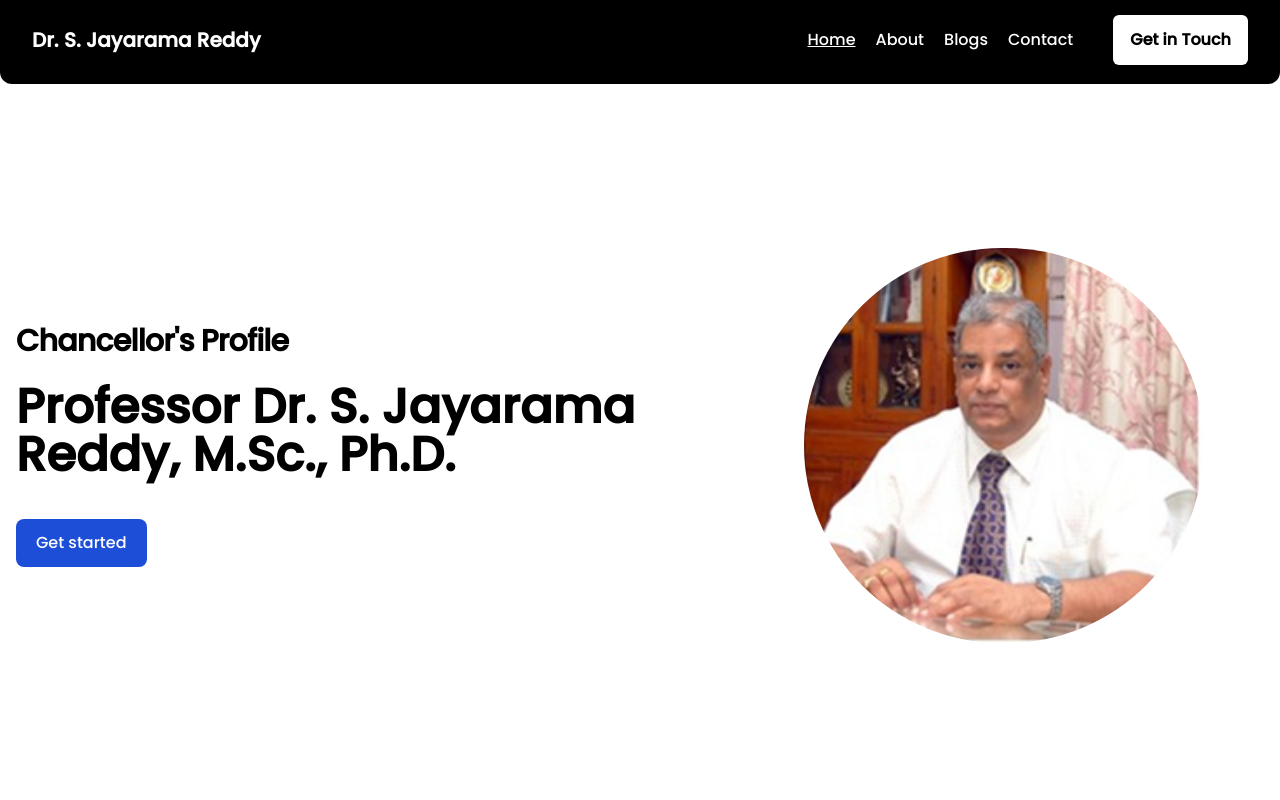
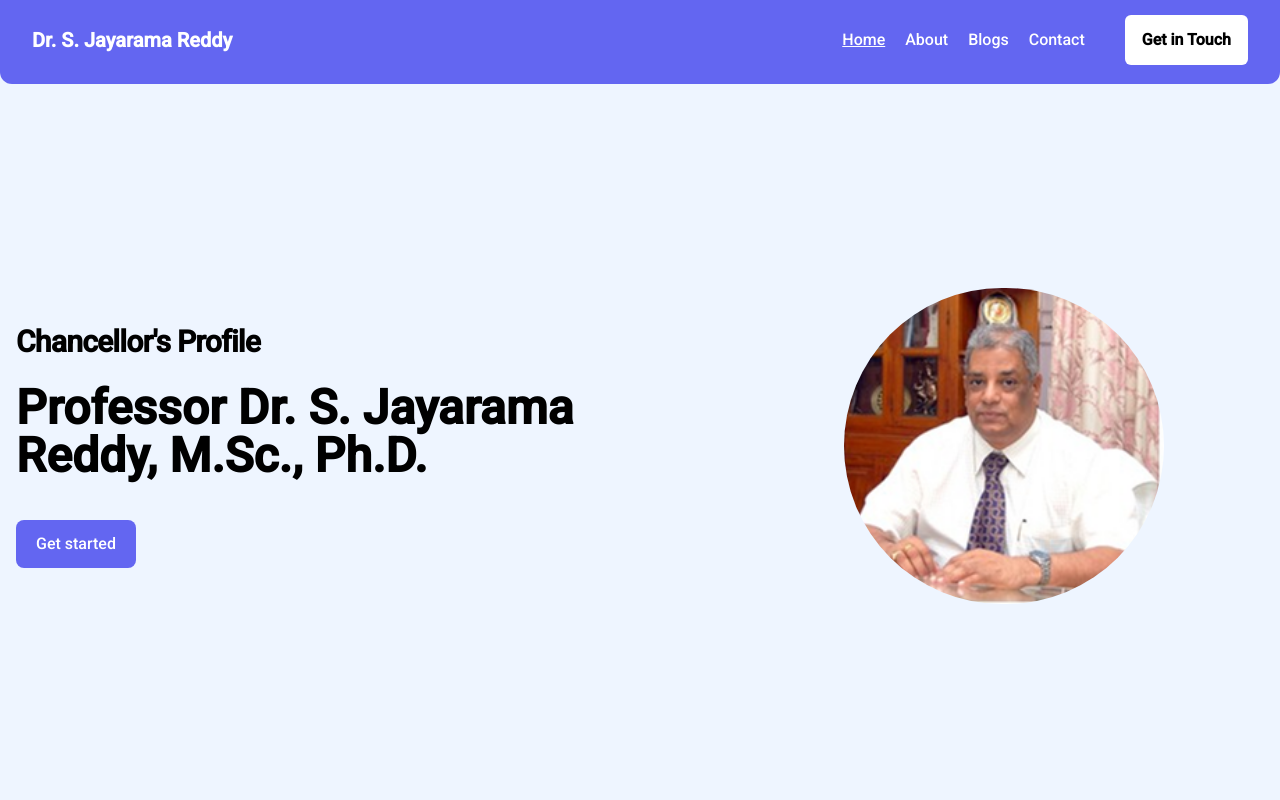
Before and after one commit to balaji-sivasakthi/professor-blog, a Next.js app in the folder front-end/: page / in a window 1280 px wide. Shown: the top 800 px of the page. Built offline with nearby package versions, Linux system fonts and the light colour scheme.

Commit message:
update styles in Footer, Card, Layout, Hero, and NavBar components

```diff
--- a/front-end/src/app/about/page.tsx
+++ b/front-end/src/app/about/page.tsx
@@ -8,8 +8,8 @@ function About() {
         "Jayapadma Nivas, 12-13-853/22, Street No. 13, Nagarjuna Nagar, Tarnaka, Hyderabad -500 017, India.",
         "Mob: 9949027118,7989290324",
         "E-mail: profsjr@gmail.com , chancellor.sjr@gmail.com",
-        "Date of Birth : 1st July 1945"
-      ]
+        "Date of Birth : 1st July 1945",
+      ],
     },
     {
       title: "Position held",
@@ -18,8 +18,8 @@ function About() {
         "Founder Vice-Chancellor (in-Charge), Yogi Vemana University, Kadapa",
         "Vice-Chancellor (in-Charge), Dravidian University, Kuppam",
         "Vice-Chancellor (in-Charge), Sri Krishnadevaraya University, Anantapur",
-        "Member, Andhra Pradesh Pollution Control Appellate Authority"
-      ]
+        "Member, Andhra Pradesh Pollution Control Appellate Authority",
+      ],
     },
     {
       title: "Visiting Professor",
@@ -27,8 +27,8 @@ function About() {
         "Universities of Tokyo, Japan",
         "Universities of Humboldt University-Berlin, Germany",
         "Universities of Kanazawa, Japan",
-        "Senior Professor (C4), University of Greifswald, Germany"
-      ]
+        "Senior Professor (C4), University of Greifswald, Germany",
+      ],
     },
     {
       title: "Member, Executive Council",
@@ -42,8 +42,8 @@ function About() {
         "Professor of Chemistry, Sri Venkateswara University, Tirupati",
         "Dean, Faculty of Sciences, Sri Venkateswara University, Tirupati",
         "Dean, School of Mathematics and Physical Sciences, Sri Venkateswara University",
-        "Member, Board of Governers, A P Residential Educational Institutions Society"
-      ]
+        "Member, Board of Governers, A P Residential Educational Institutions Society",
+      ],
     },
     {
       title: "Head",
@@ -51,8 +51,8 @@ function About() {
         "Department of Chemistry, Sri Venkateswara University",
         "Department of Environmental Chemistry, S.V.U. College of Engineering Tirupati",
         "Scientific Officier, Twente University of Technology, Netherlands",
-        "President, Sri Venkateswara University Teachers Association"
-      ]
+        "President, Sri Venkateswara University Teachers Association",
+      ],
     },
     {
       title: "Honors and Awards",
@@ -64,7 +64,7 @@ function About() {
         "Executive Council Member, Indian Council of Chemists",
         "Founder President, Society for Environmental Chemists",
         "Sectional President, Environmental and Analytical Chemistry, IXth Annual conference of the Indian Council of Chemists",
-      ]
+      ],
     },
     {
       title: "Fellows",
@@ -74,22 +74,22 @@ function About() {
         "Andhra Pradesh/Telengana Akademi of Sciences",
         "ACTIM, France",
         "DAAD, Germany",
-        "Electrchemical Society of India"
-      ]
+        "Electrchemical Society of India",
+      ],
     },
     {
       title: "Visits Board",
       content: [
-        "Visited Germany, Switzerland, Denmark, Sweden, Netherlands, Scottland, England, France, Ireland, Belgium, Finland, Spain, Canada, U.S.A, Austria, Poland, Japan, Singapore and Malaysia on various academic assignments."
-      ]
+        "Visited Germany, Switzerland, Denmark, Sweden, Netherlands, Scottland, England, France, Ireland, Belgium, Finland, Spain, Canada, U.S.A, Austria, Poland, Japan, Singapore and Malaysia on various academic assignments.",
+      ],
     },
     {
       title: "Research",
       content: [
         "Guided 35 PhDs and 9 M.Phils",
         "270 research papers, 8 review articles and 16 general/popular articles in national and international journals, dailies such as The Hindu and Indian Express. Authored 4 books. Research work has been widely cited.",
-        "Research projects from agencies ISRO, DST, CSIR, TTD, MOEF, DNES, DAE, UGC and Alexander Von Humboldt Foundation, Germany."
-      ]
+        "Research projects from agencies ISRO, DST, CSIR, TTD, MOEF, DNES, DAE, UGC and Alexander Von Humboldt Foundation, Germany.",
+      ],
     },
     {
       title: "Academic Achievements",
@@ -112,38 +112,42 @@ function About() {
         "Chairman/Member, Board of Studies in Chemistry, S.V.University and Various other Universities",
         "Editorial Board and Referee of various Scientific Journals",
         "Governing Board member of various graduate and post-graduate colleges",
-        "Selection committees of various Universities"
-      ]
+        "Selection committees of various Universities",
+      ],
     },
-
-  ]
+  ];
   return (
     <div className="flex min-h-screen flex-col items-center justify-between p-24">
       <section className="text-gray-600 body-font overflow-hidden">
         <div className="container px-5 py-24 mx-auto">
-          <div className="-my-8 divide-y-2 divide-gray-100">
-            {
-              data.map((item: any) => {
+          <div className="-my-8 divide-y-2">
+            {data.map((item: any) => {
               return (
                 <>
-                    <div className="py-8 flex flex-wrap md:flex-nowrap bg-[#f3f3f3] p-8 rounded-lg mb-10 items-center justify-center text-center gap-4">
+                  <div className="py-8 flex flex-wrap md:flex-nowrap bg-white p-8 rounded-lg mb-10 items-center justify-center text-center gap-4">
                     <div className="md:w-64 md:mb-0 mb-6 flex-shrink-0 flex flex-col">
-                        <span className="font-semibold title-font text-xl text-blue-600">{item.title}</span>
+                      <span className="font-semibold title-font text-xl text-blue-600">
+                        {item.title}
+                      </span>
                     </div>
                     <div className="md:flex-grow leading-loose gap-y-2">
                       <ul>
-                          {
-                            item.content.map((c: any, index: number) => {
-                              return <li key={index} className="text-md text-left text-black" >• {c}</li>
-                            })
-                          }
+                        {item.content.map((c: any, index: number) => {
+                          return (
+                            <li
+                              key={index}
+                              className="text-md text-left text-black"
+                            >
+                              • {c}
+                            </li>
+                          );
+                        })}
                       </ul>
                     </div>
                   </div>
                 </>
-                )
-              })
-            }
+              );
+            })}
           </div>
         </div>
       </section>
--- a/front-end/src/app/layout.tsx
+++ b/front-end/src/app/layout.tsx
@@ -1,13 +1,13 @@
 import type { Metadata } from "next";
-import { Poppins } from "next/font/google";
+import { Roboto } from "next/font/google";
 import Header from "@professor-blog/components/Header";
 import "./globals.css";
 import Footer from "@professor-blog/components/Footer";
 import Newsletter from "@professor-blog/components/Newsletter";
 
-const font = Poppins({
+const font = Roboto({
   weight: "500",
-  style: "italic",
+  style: "normal",
   subsets: ["latin"],
 });
 
@@ -23,7 +23,7 @@ export default function RootLayout({
 }>) {
   return (
     <html lang="en">
-      <body className={font.className}>
+      <body className={`bg-[#EEF5FF] ${font.className}`}>
         <Header />
         {children}
         <Footer />
--- a/front-end/src/components/Card/index.tsx
+++ b/front-end/src/components/Card/index.tsx
@@ -10,7 +10,7 @@ interface CardProps {
 const Card: React.FC<CardProps> = ({ title, description, svgPath, id }) => {
   return (
     <div className="p-4 md:w-1/3">
-      <div className="flex rounded-lg h-full bg-gray-100 p-8 flex-col">
+      <div className="flex rounded-lg h-full bg-white p-8 flex-col">
         <div className="flex items-center mb-3">
           <div className="w-8 h-8 mr-3 inline-flex items-center justify-center rounded-full bg-indigo-500 text-white flex-shrink-0">
             <svg
--- a/front-end/src/components/Footer/index.tsx
+++ b/front-end/src/components/Footer/index.tsx
@@ -2,7 +2,7 @@ import React from "react";
 
 const Footer = () => {
   return (
-    <footer className="bg-gray-200antialiased">
+    <footer className="bg-white">
       <div className="p-4 py-6 mx-auto max-w-screen-xl md:p-8 lg:p-10">
         <div className="grid grid-cols-1 md:grid-cols-2 lg:grid-cols-2">
           <div className="grid grid-cols-2 place-items-center md:place-items-start lg:place-items-start gap-8 md:grid-cols-2 lg:grid-cols-2">
--- a/front-end/src/components/Header/nav-bar.components.tsx
+++ b/front-end/src/components/Header/nav-bar.components.tsx
@@ -2,25 +2,24 @@
 import { usePathname } from "next/navigation";
 import React, { useState } from "react";
 
-
 const navPages = [
   {
     path: "/",
-    title: "Home"
+    title: "Home",
   },
   {
     path: "/about",
-    title: "About"
+    title: "About",
   },
   {
     path: "/blog",
-    title: "Blogs"
+    title: "Blogs",
   },
   {
     path: "/contact",
-    title: "Contact"
+    title: "Contact",
   },
-]
+];
 
 function Navbar() {
   const pathName = usePathname();
@@ -32,7 +31,7 @@ function Navbar() {
 
   return (
     <header className="pb-6 lg:pb-0">
-      <div className="pb-1 px-4 mx-auto max-w-7xl sm:px-6 lg:px-8 bg-black rounded-b-xl">
+      <div className="pb-1 px-4 mx-auto max-w-7xl sm:px-6 lg:px-8 bg-[#6366f1] rounded-b-xl">
         <nav className="flex items-center justify-between h-16 lg:h-20">
           <div className="flex-shrink-0">
             <a href="#" title="" className="flex text-slate-800">
@@ -79,20 +78,18 @@ function Navbar() {
           </button>
 
           <div className="hidden lg:flex lg:items-center lg:ml-auto lg:space-x-5">
-
-            {
-              navPages.map((page: any) => [
+            {navPages.map((page: any) => [
               <a
                 key={page?.path}
                 href={page?.path}
                 title=""
-                  className={`text-base font-medium text-white transition-all duration-200 hover:text-blue-600 focus:text-blue-600 ${pathName == page?.path && 'underline'}`}
+                className={`text-base font-medium text-white transition-all duration-200 hover:text-gray-100 focus:text-gray-100 ${
+                  pathName == page?.path && "underline"
+                }`}
               >
                 {page?.title}
-                </a>
-              ])
-            }
-
+              </a>,
+            ])}
           </div>
 
           <a
--- a/front-end/src/components/Hero/index.tsx
+++ b/front-end/src/components/Hero/index.tsx
@@ -13,14 +13,14 @@ const Hero = () => {
           </h1>
           <a
             href="#"
-            className="inline-flex items-center justify-center px-5 py-3 mr-3 text-base font-medium text-center text-white rounded-lg bg-blue-700 hover:bg-blue-800 focus:ring-4 focus:ring-blue-300 "
+            className="inline-flex items-center justify-center px-5 py-3 mr-3 text-base font-medium text-center text-white rounded-lg bg-[#6366f1] hover:bg-blue-800 focus:ring-4 focus:ring-blue-300 "
           >
             Get started
           </a>
         </div>
-        <div className="hidden lg:mt-0 lg:col-span-5 lg:flex mx-auto">
+        <div className="lg:mt-0 lg:col-span-5 lg:flex mx-auto">
           <img
-            className="rounded-full"
+            className="rounded-full p-10"
             height={400}
             width={400}
             src="./assets/images/chancellor.png"
```
Lines whose indentation alone changed are shown as unchanged.
